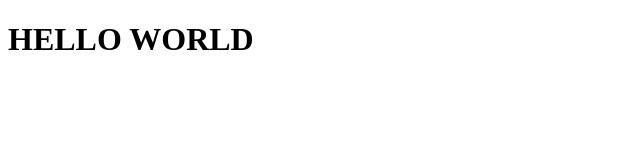
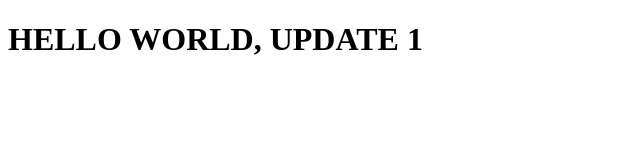
Before and after one commit to linh042001/cautious-parakeet, a plain HTML site: page site/index.html in a window 1280 px wide. Shown: the whole page, without its empty margins (0-640 px from the left). Drawn offline with Linux system fonts and the light colour scheme.

Commit message:
update 1

```diff
--- a/site/index.html
+++ b/site/index.html
@@ -6,6 +6,6 @@
 	<title>HELLO WORLD</title>
 </head>
 <body>
-<h1>HELLO WORLD</h1>
+<h1>HELLO WORLD, UPDATE 1</h1>
 </body>
 </html>
```
